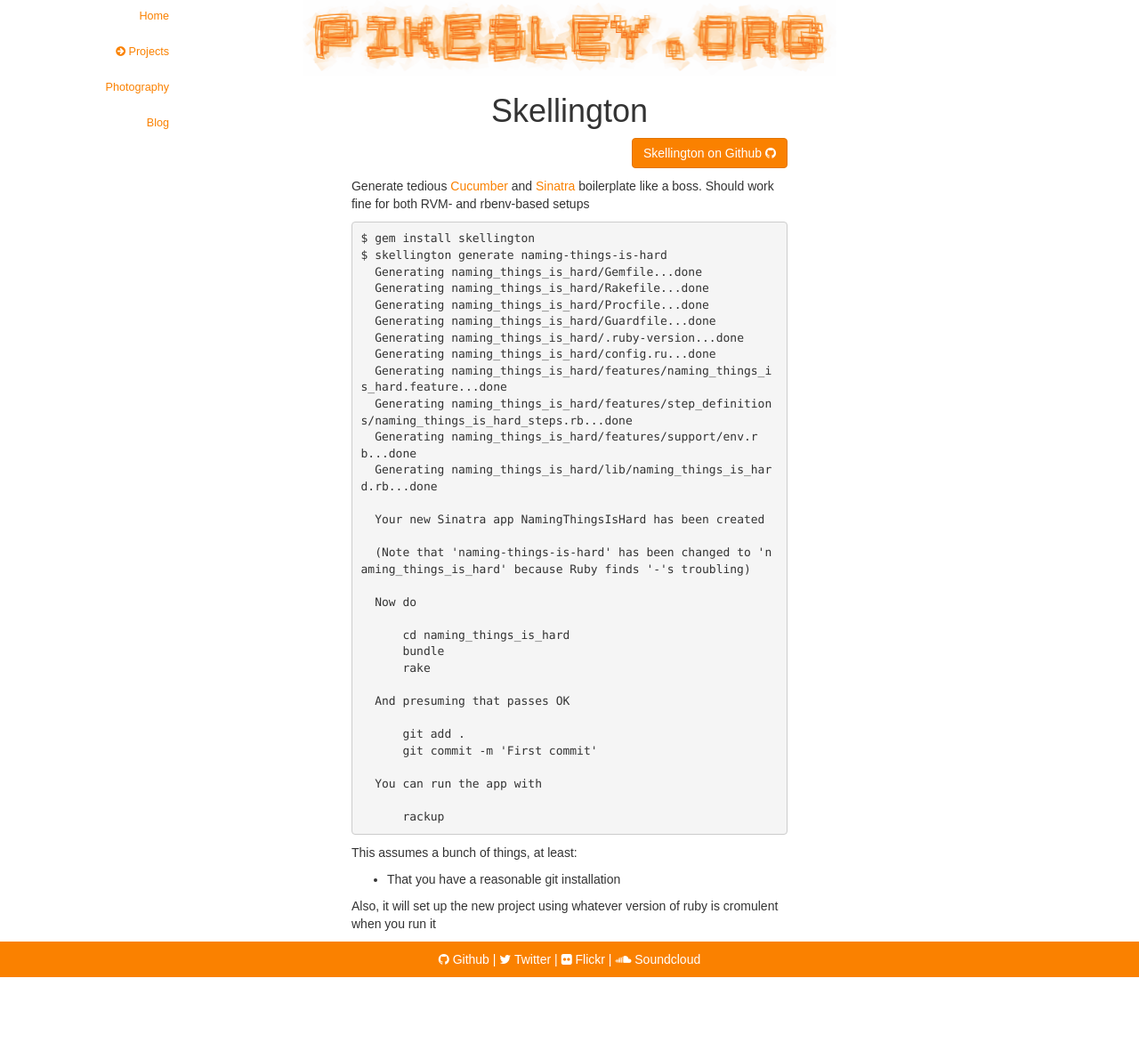
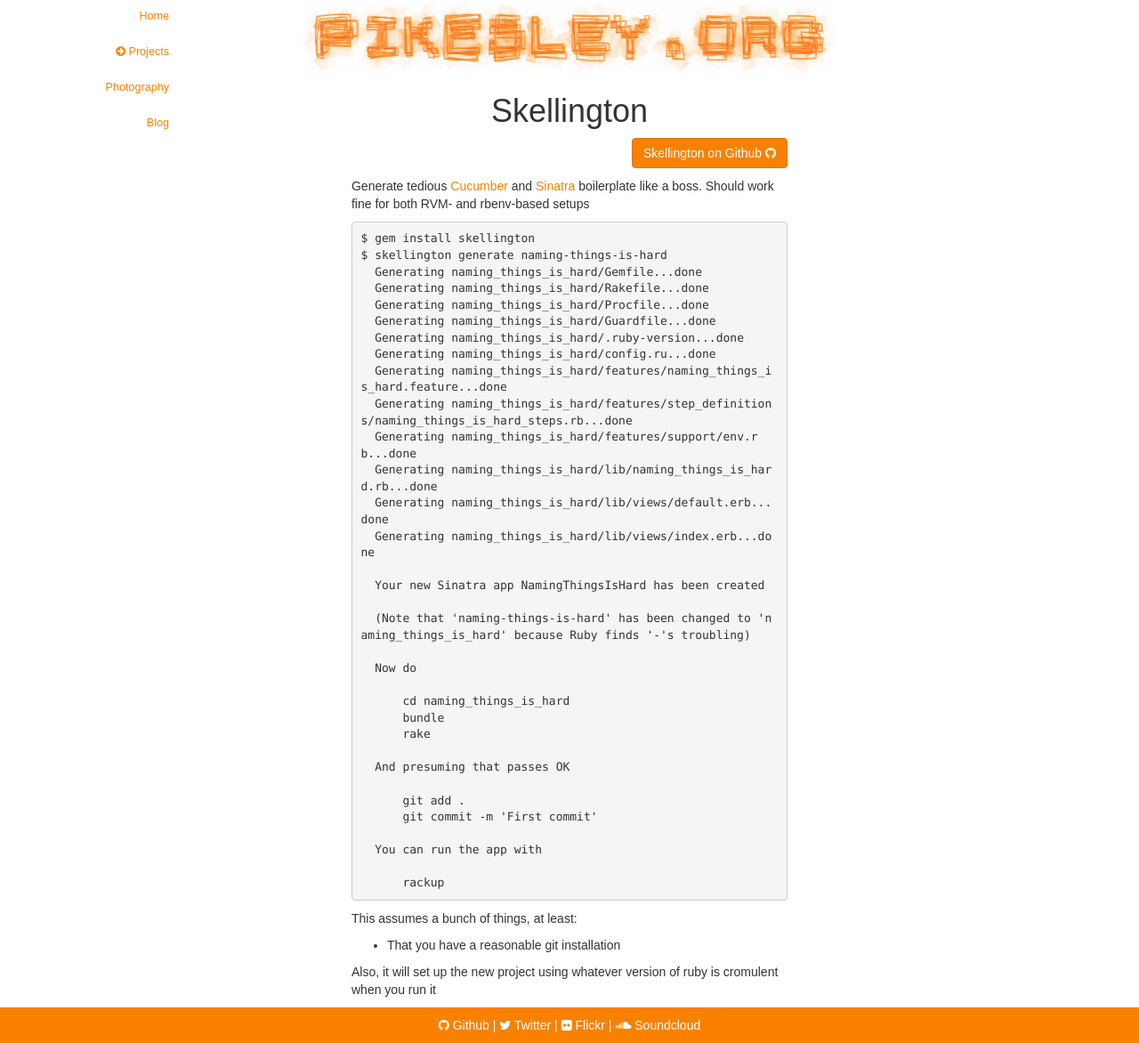
Before and after one commit to pikesley/pikesley.github.io, a Jekyll site: the page built from projects/skellington.md, in a window 1280 px wide. Shown: the whole page at 89% size. Built offline with Jekyll 4.4.1, drawn with Linux system fonts in a browser that asks for light colours; nearby versions of some CDN libraries; some web fonts are replaced; before the commit the page ends 1098 px from its top, so only the background shows below that.

Commit message:
New features

```diff
--- a/projects/skellington.md
+++ b/projects/skellington.md
@@ -17,6 +17,8 @@ Generate tedious [Cucumber](http://cukes.info/) and [Sinatra](http://www.sinatra
       Generating naming_things_is_hard/features/step_definitions/naming_things_is_hard_steps.rb...done
       Generating naming_things_is_hard/features/support/env.rb...done
       Generating naming_things_is_hard/lib/naming_things_is_hard.rb...done
+      Generating naming_things_is_hard/lib/views/default.erb...done
+      Generating naming_things_is_hard/lib/views/index.erb...done
 
       Your new Sinatra app NamingThingsIsHard has been created
 
```
